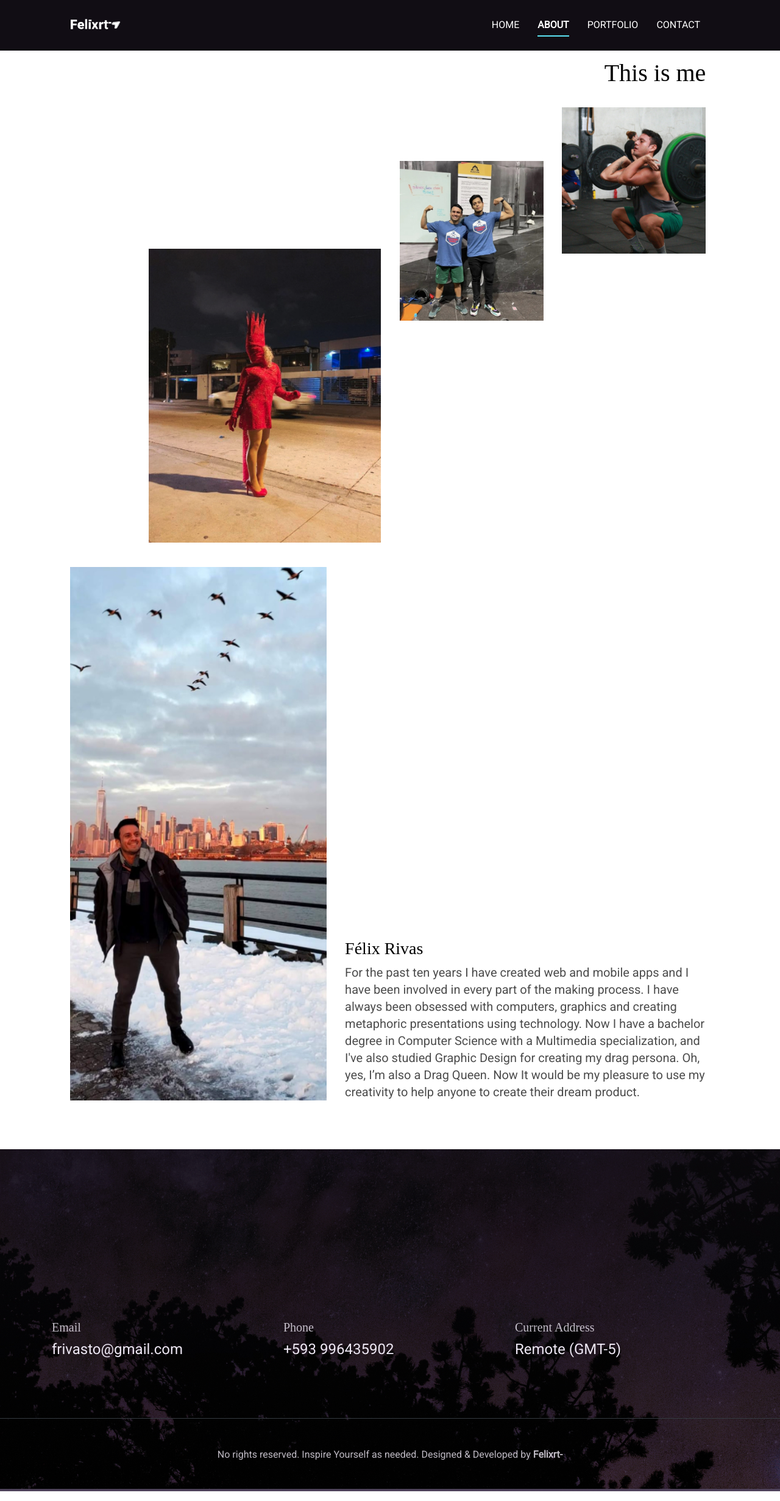
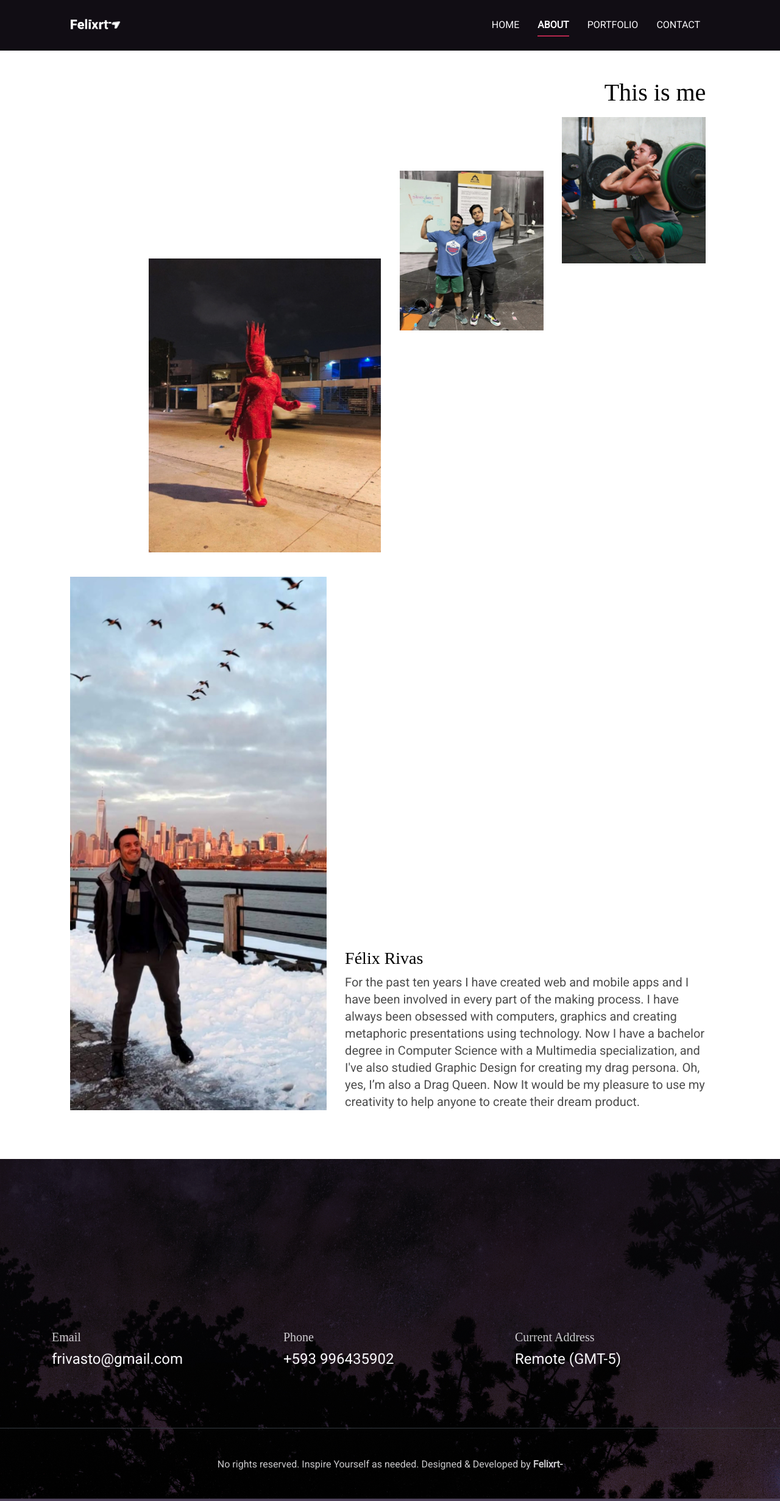
Before and after one commit to frivasto/felixrt, a React (Create React App) app: page /About in a window 1280 px wide. Shown: the whole page at 61% size. Built offline with nearby package versions, Linux system fonts and the light colour scheme.

Commit message:
white colors refined

```diff
--- a/src/components/pages/About.jsx
+++ b/src/components/pages/About.jsx
@@ -5,9 +5,9 @@ const About = () => {
     return (
         <React.Fragment>
             <Layout currentPage="about">
-                <section className="section pt-5 home-about">
+                <section className="section home-about">
                     <div className="container-fluid">
-                        <div className="row mt-5 mb-3">
+                        <div className="row mt-5">
                             <div className="col-md-10 col-11 mx-auto text-right">
                                 <h1 className="font-tertiary">This is me</h1>
                             </div>
--- a/src/layout/Layout.scss
+++ b/src/layout/Layout.scss
@@ -154,10 +154,10 @@ h6, .h6 {
 
 .dark{
   &.btn-outline-secondary,&.btn-outline-secondary{
-    color: #EDE7F3;
+    color: #F8F7FA;
     background-color: transparent;
     background-image: none;
-    border-color: #EDE7F3;
+    border-color: #F8F7FA;
     border: 1px solid;
 
     padding: 0.5em 2em;
@@ -488,14 +488,19 @@ textarea.form-control {
 .navbar .nav-item{
   padding: 15px;
 }
-.navbar .nav-item.active a{
-  font-weight: bold;
-  border-bottom: 2px solid #5DE3F5;
-  padding: 8px 0;
+.navbar .nav-item.active{
+  a{
+    font-weight: bold;
+    border-bottom: 2px solid #B5274D;
+    padding: 8px 0;
+  }
+  >.nav-link{
+   color: #F8F7FA !important;
+  }
 }
 
 .navbar-dark .navbar-nav .nav-link {
-  color: #fff;
+  color: #F8F7FA;
 }
 
 .hero-area {
@@ -547,7 +552,7 @@ textarea.form-control {
     opacity: 81%;
   }
   opacity: 95%;
-  color: #EDE7F3;
+  color: #F8F7FA;
 }
 
 /* skills */
--- a/src/styles/user.scss
+++ b/src/styles/user.scss
@@ -2,10 +2,10 @@
 *   Home
 */
 .text-white{
-    color: #EDE7F3!important;
+    color: #F8F7FA!important;
 }
 .text-light{
-    color: #EDE7F3!important;
+    color: #F8F7FA!important;
     opacity: 0.81;
 }
 
@@ -44,9 +44,9 @@
 
 .odd{
     background-color: #000000;
-    color: #EDE7F3;
+    color: #F8F7FA;
     p{
-        color: #EDE7F3;
+        color: #F8F7FA;
         opacity: 0.71;
     }
     .text-danger{
```
